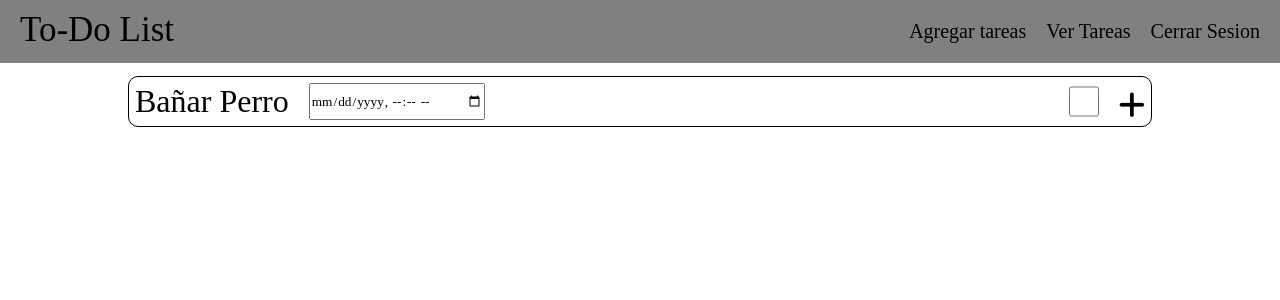
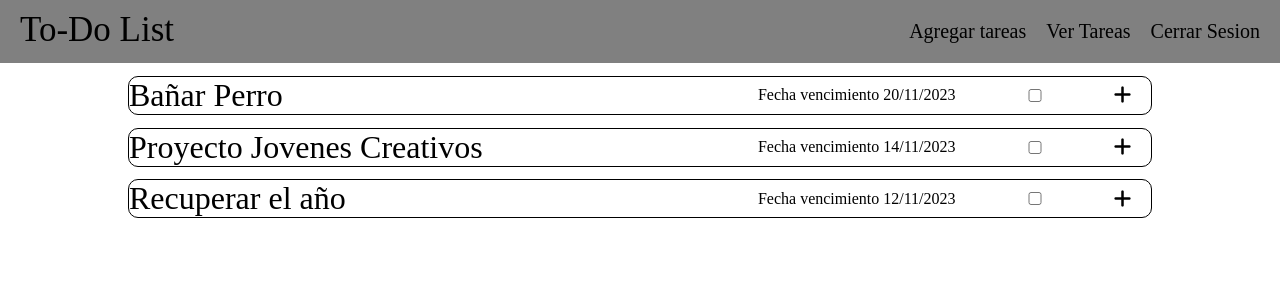
Before and after one commit to Santiago766/Pagina-Jovenes-Creativos, a React (Vite) app: page /ver-tareas in a window 1280 px wide. Shown: the top 300 px of the page. Built offline with nearby package versions, Linux system fonts and the light colour scheme; a web font is replaced by a local one.

Commit message:
Se pasaron los inputs de login y register a componentes

```diff
--- /dev/null
+++ b/src/view/Components/Input/Input.jsx
@@ -0,0 +1,10 @@
+import './Input.css'
+
+export const Input = ({placeHolder, Img, type, className}) => {
+  return (
+    <div className={className}>
+      {Img}
+      <input type={type} placeholder={placeHolder} />
+    </div>
+  )
+}
--- a/src/view/Components/Tareas/Tareas.css
+++ b/src/view/Components/Tarea/Tarea.css
@@ -5,28 +5,31 @@
   margin: 1% 10%;
   border: 1px black solid;
   border-radius: 10px;
-  padding: 6px;
+  /* padding: 6px; */
 }
 .title {
   display: flex;
+  width: 80%;
   gap: 20px;
 }
 
 .options {
   display: flex;
   gap: 20px;
+  justify-content: space-between;
+  align-items: center;
+  width: 50%;
 }
-.options > input {
-  width: 30px;
+
+
+.checkbox {
   background-color: green;
   cursor:pointer;
+  width:30px;
 }
-.options > input:checked {
 
-  color: green;
-}
 .options > i {
-  font-size: 30px;
-  margin-top:  10%;
+  margin-right: 5%;
+  font-size: 20px;
   cursor: pointer;
 }
--- a/src/view/Components/Tareas/Tareas.jsx
+++ b/src/view/Components/Tarea/Tarea.jsx
@@ -1,14 +1,15 @@
-import './Tareas.css'
+import './Tarea.css'
 
-export const Tareas = ({Name}) => {
+export const Tarea = ({Name, Fecha}) => {
   return (
     <div className="tareas">
       <div className='title'>
       <h1>{Name}</h1>
-      <input type="datetime-local" />
       </div>
       <div className='options'>
-        <input type="checkbox" />
+
+        <p>Fecha vencimiento {Fecha}</p>
+        <input type="checkbox" className='checkbox' />
         <i class="fa-solid fa-plus"></i>
       </div>
     </div>
--- a/src/view/Pages/Login/Login.jsx
+++ b/src/view/Pages/Login/Login.jsx
@@ -1,5 +1,6 @@
 import { Link } from "react-router-dom"
 import './Login.css'
+import { Input } from "../../Components/Input/input"
 
 export const Login = () => {
   return (
@@ -7,14 +8,12 @@ export const Login = () => {
       <div className="loginContent">
         <h1>Login</h1>
         <form action="/Ver-Tareas">
-          <div className="Campos">
-          <i class="fa-solid fa-user"></i>
-          <input type="email" placeholder="Email" />
-        </div>
-        <div className="Campos">
-          <i class="fa-solid fa-lock"></i>
-          <input type="password" placeholder="Password"/>
-        </div>
+          <Input className={"Campos"} Img={<i class="fa-solid fa-user"></i>}
+          type={"email"} placeHolder={"Email"} />
+
+          <Input className={"Campos"} Img={<i class="fa-solid fa-lock"></i>}
+          type={"password"} placeHolder={"Password"} />
+
           <div className="Entrar">
             <button type="submit" to='/Ver-tareas'>Ingresar</button>
             <div className="Registro">
--- a/src/view/Pages/Registro/Registro.jsx
+++ b/src/view/Pages/Registro/Registro.jsx
@@ -1,34 +1,33 @@
 import { Link } from "react-router-dom"
+import { Input } from "../../Components/Input/input"
 import './Registro.css'
 
 export const Registro = () => {
   return (
     <div className="Content_Registro">
       <div className="RegistroContent">
-        <h1>Registro</h1>
+        <h1>Register</h1>
         <form action="/">
-          <div className="Datos">
-            <i class="fa-solid fa-user"></i>
-            <input type="text" placeholder="First Name" />
-          </div>
-          <div className="Datos">
-            <i class="fa-solid fa-user"></i>
-            <input type="text" placeholder="Last Name" />
-          </div>
-          <div className="Datos">
-            <i class="fa-solid fa-envelope"></i>
-            <input type="Email" placeholder="Email" />
-          </div>
-          <div className="Datos">
-            <i class="fa-solid fa-lock"></i>
-            <input type="password" placeholder="Password" />
-          </div>
+          <Input className={"Datos"} Img={<i class="fa-solid fa-user"></i>}
+          type={"text"} placeHolder={"First Name"} />
+
+          <Input className={"Datos"} Img={<i class="fa-solid fa-user"></i>}
+          type={"text"} placeHolder={"Last Name"} />
+
+          <Input className={"Datos"} Img={<i class="fa-solid fa-envelope"></i>}
+          type={"email"} placeHolder={"Email"} />
+
+          <Input className={"Datos"} Img={<i class="fa-solid fa-lock"></i>}
+          type={"password"} placeHolder={"Password"} />
+
           <div className="Registrarse">
-            <button type="submit" to='/Ver-tareas'>Registrarse</button>
+            <button type="submit" to='/Ver-tareas'>Register</button>
+
             <div className="Login">
               <p>¿Ya tienes una cuenta?</p>
               <Link className="Login__link" to="/">Login </Link>
             </div>
+
           </div>
         </form>
       </div>
--- a/src/view/Pages/Ver-Tareas/VerTareas.jsx
+++ b/src/view/Pages/Ver-Tareas/VerTareas.jsx
@@ -1,9 +1,11 @@
-import { Tareas } from "../../Components/Tareas/Tareas";
+import { Tarea } from "../../Components/Tarea/Tarea";
 
 export const VerTareas = () => {
   return (
     <div>
-      <Tareas Name={"Bañar Perro"} />
+      <Tarea Name={"Bañar Perro"} Fecha={"20/11/2023"} />
+      <Tarea Name={"Proyecto Jovenes Creativos"} Fecha={"14/11/2023"} />
+      <Tarea Name={"Recuperar el año"} Fecha={"12/11/2023"} />
     </div>
   )
 }
```
Also changed, not shown: src/view/Components/Input/Input.css (added). Lines whose indentation alone changed are shown as unchanged.
